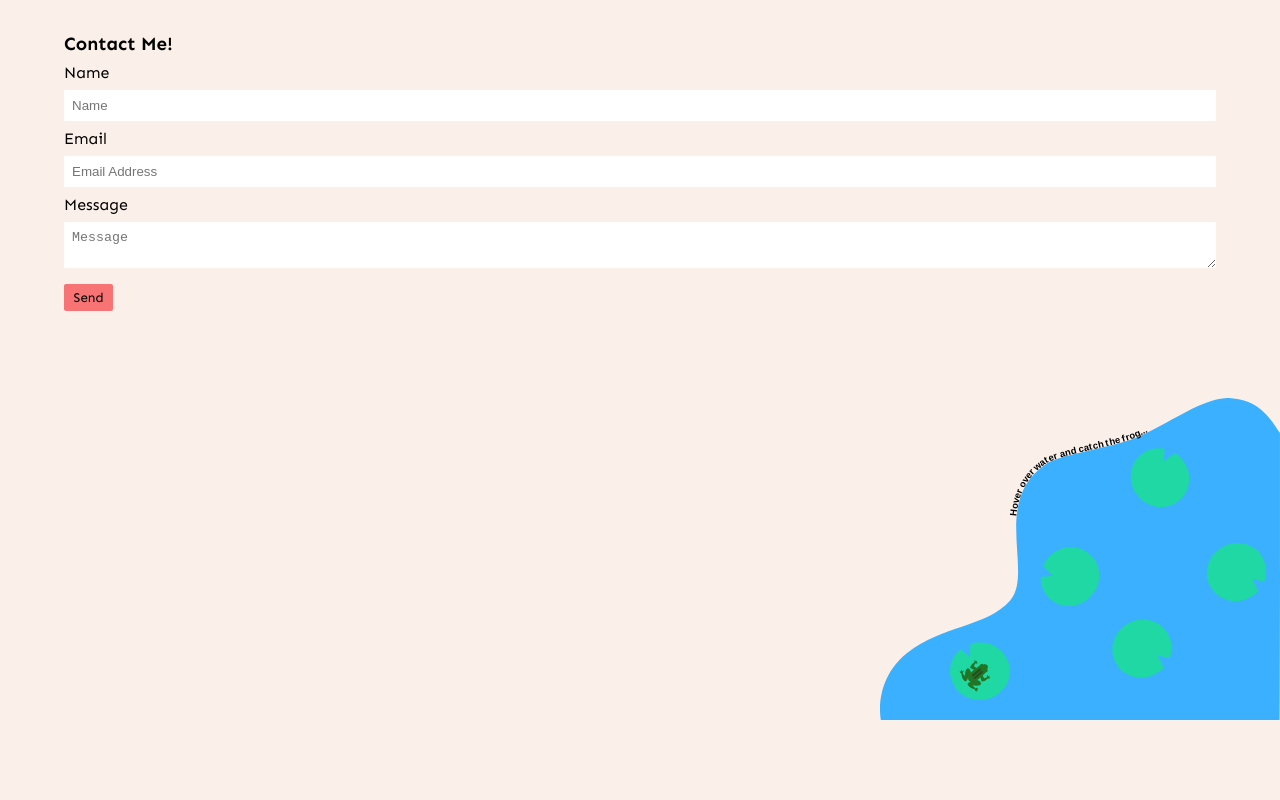
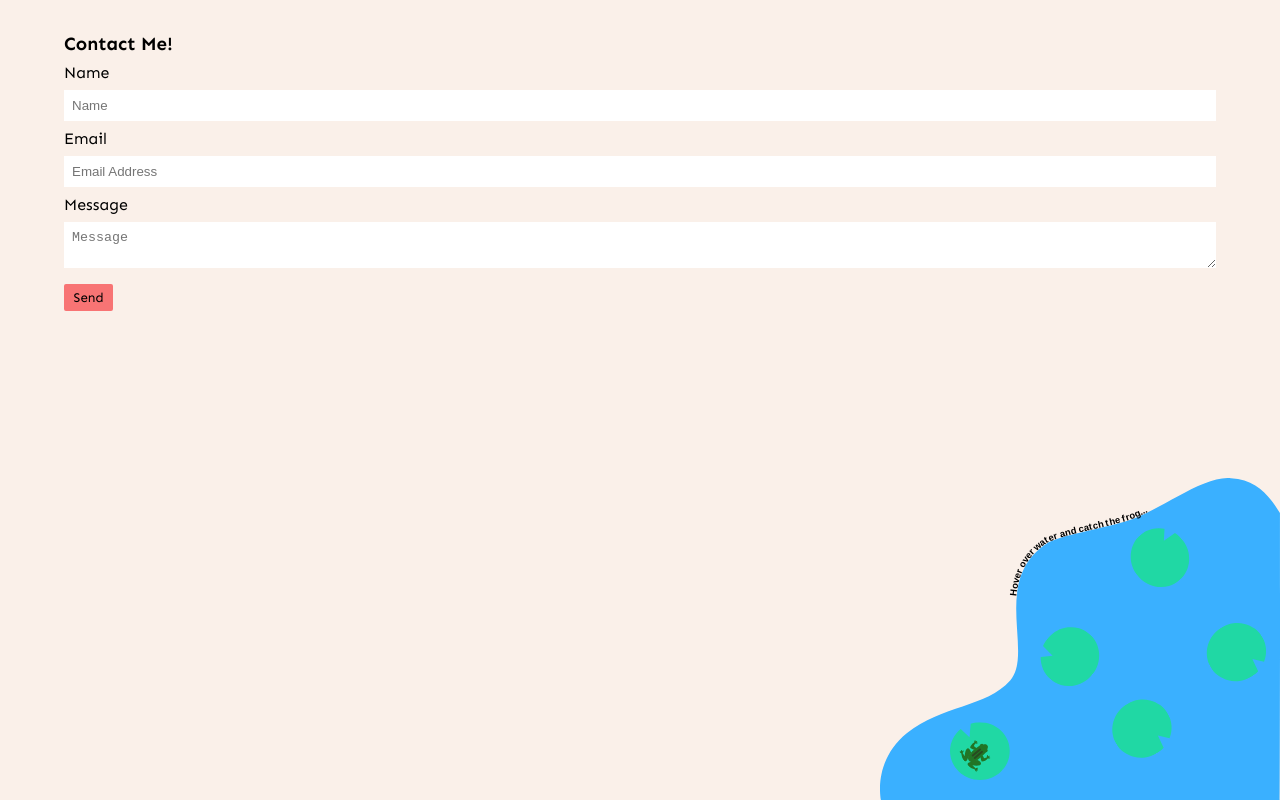
Before and after one commit to Ale4ero/Personal_Website, a plain HTML site: page index.html in a window 1280 px wide. Shown: the part 424-1224 px from the top of the page. Before the commit the page ends 1144 px from the top, so only its background shows below. Drawn offline with nearby package versions, Linux system fonts and the light colour scheme.

Commit message:
no repeat

```diff
--- a/styles/index.css
+++ b/styles/index.css
@@ -193,6 +193,7 @@ section{
     display: flex;
     margin-left: auto;
     background-image: url(../svg/water.svg);
+    background-repeat: no-repeat;
     width: 1020px;
     height: 820px;
     position:fixed;
@@ -470,7 +471,7 @@ label{
         height: 322px;
         bottom: 0;
         right: 0;
-        margin-top: 15rem;
+        margin-top: 20rem;
     }
     .mid{
         width: 90%;
@@ -517,7 +518,7 @@ label{
     margin-top: 2rem;
     width:auto;
     position: relative;
-    margin-bottom: 100rem;
+    margin-bottom: 120rem;
    }
 
 
```
